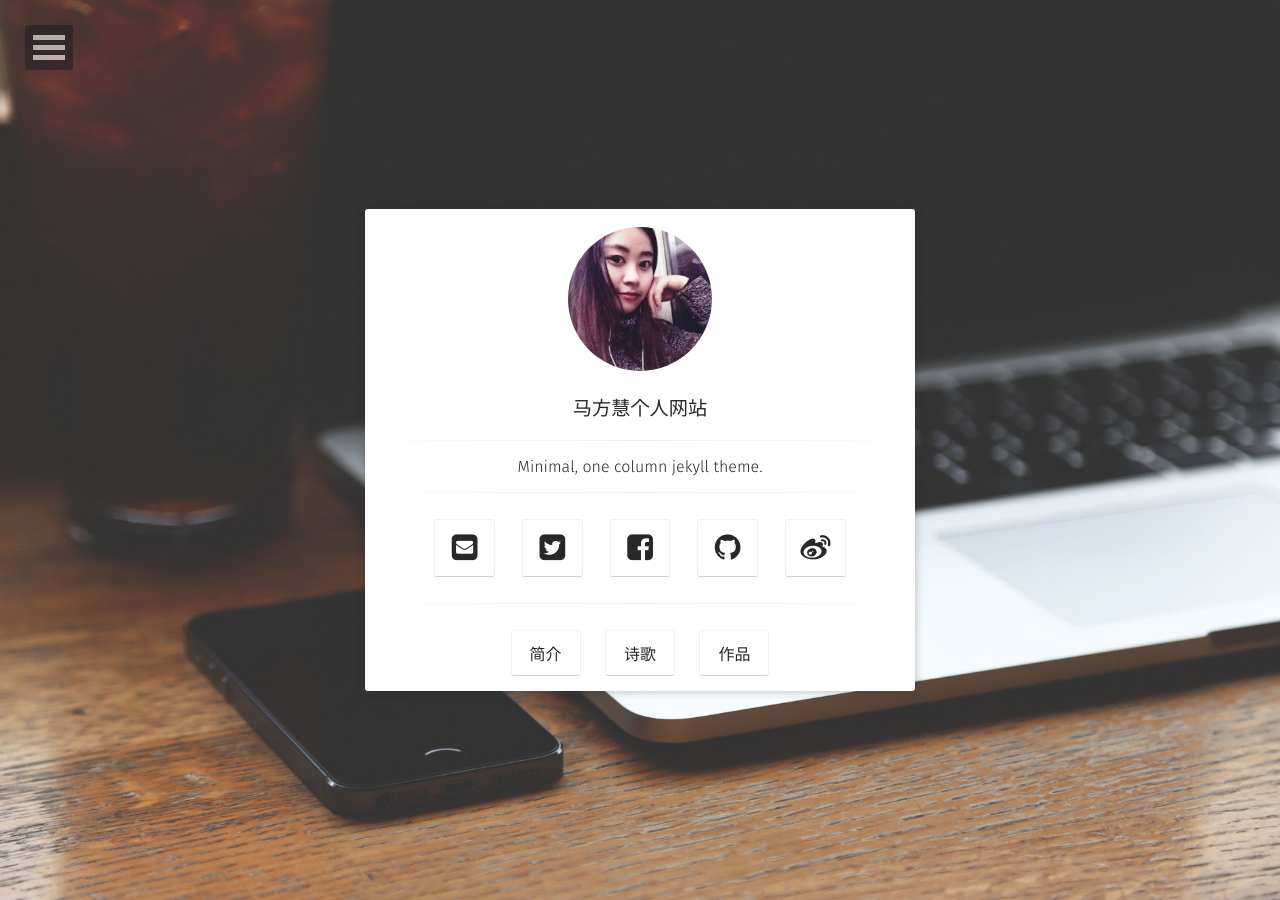
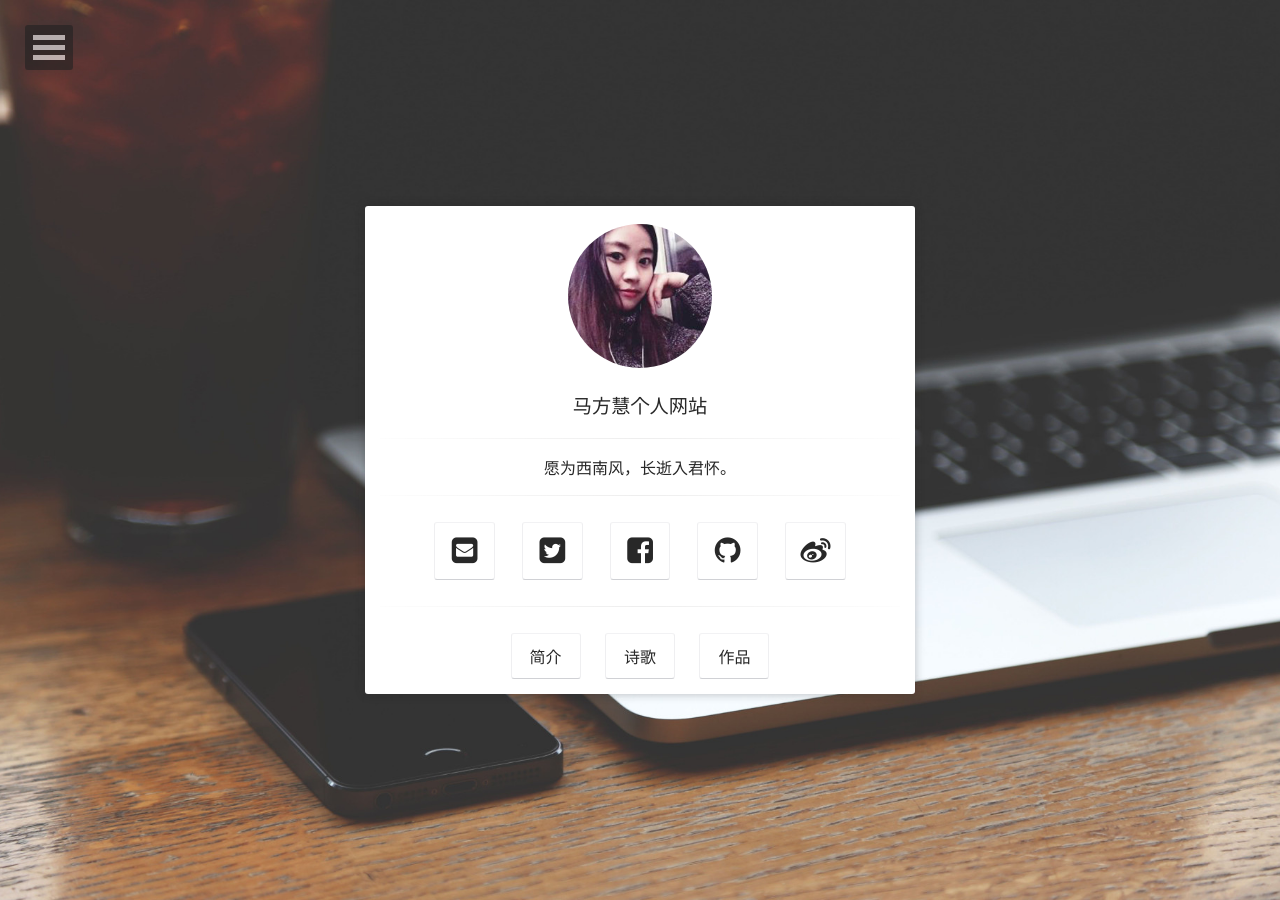
Before and after one commit to duxiehao/mafanghui, a Jekyll site: the page built from index.html, in a window 1280 px wide. Built offline with Jekyll 4.4.1, drawn with Linux system fonts in a browser that asks for light colours; some web fonts are replaced.

Commit message:
Update _config.yml

```diff
--- a/_config.yml
+++ b/_config.yml
@@ -1,7 +1,7 @@
 # Site
 title:              马方慧个人网站
-bio:                'Minimal, one column jekyll theme.'
-description:        "Moon is a minimal, one column jekyll theme for your blog."
+bio:                '愿为西南风，长逝入君怀。'
+description:        "这里是马方慧（Moana）的个人网站，欢迎访问。"
 reading_time:       true
 words_per_minute:   200
 logo:               'assets/img/logo.png'
```
